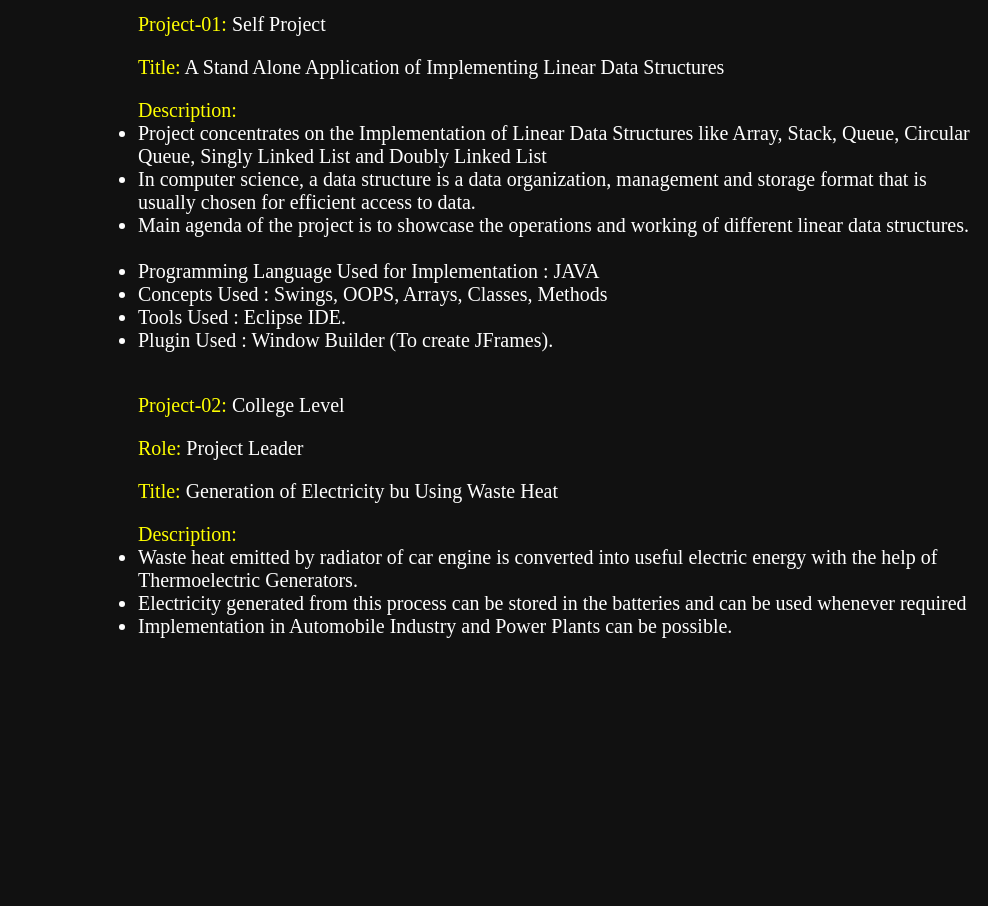
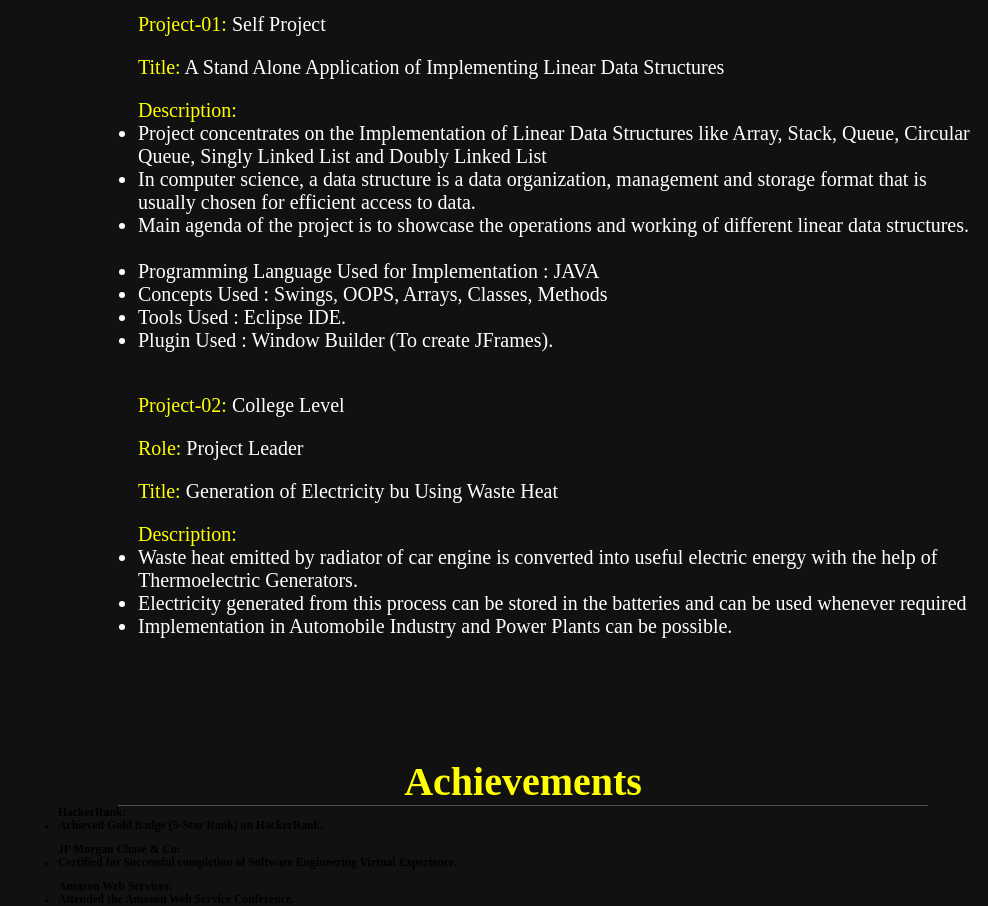
Before and after one commit to SachinKawade04/Portfolio, a plain HTML site: page index.html in a window 1280 px wide. Shown: the part 1228-2134 px from the top of the page, without its empty margins (292-1280 px from the left). Before the commit the page ends 1926 px from the top, so only its background shows below. Drawn offline with Linux system fonts and the light colour scheme.

Commit message:
Update index.html

```diff
--- a/index.html
+++ b/index.html
@@ -17,6 +17,7 @@
              <li><a href="#Education">Education</a></li>
              <li><a href="#Technical Skills">Technical Skills</a></li>
              <li><a href="#Project">Project</a></li>
+             <li><a href="#Achievements">Achievements</a></li>
           </ul>
        </nav>
     </header>
@@ -107,5 +108,20 @@
             </div>
 </div>
 </section>
+<section class="Achievements" id="Achievements">
+    <h1 class="heading"><span>Achievements</span></h1>
+    <div class="Row">
+        <div class="det">
+        <h3><span>HackerRank: </span><ul><li>Achieved Gold Badge (5-Star Rank) on HackerRank.</li>
+        </ul></h3>
+        <br>
+        <h3><span>JP Morgan Chase & Co: </span><ul><li>Certified for Successful completion of Software Engineering Virtual Experience.</li>
+        </ul></h3>
+        <br>
+        <h3><span>Amazon Web Services: </span><ul><li>Attended the Amazon Web Service Conference.</li>
+        </ul></h3>
+            </div>
+</div>
+</section>
 </body>
 </html>
```
